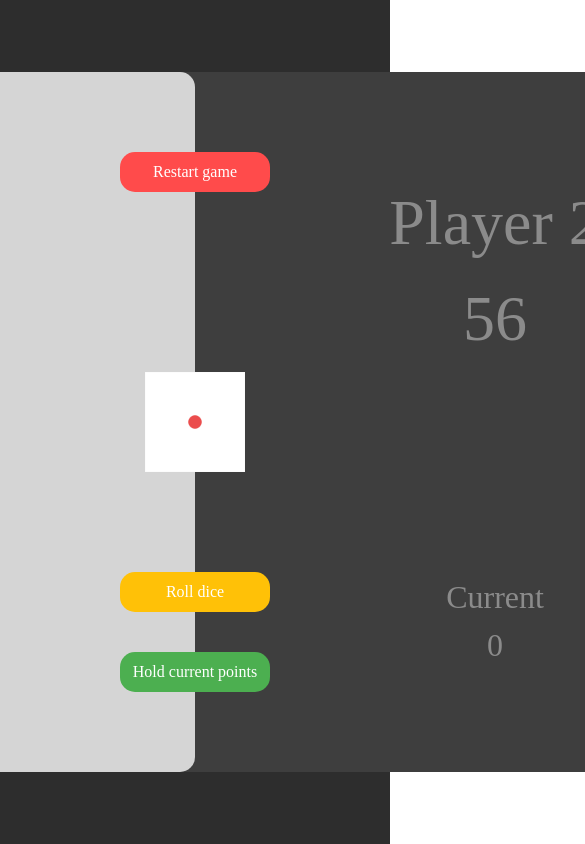
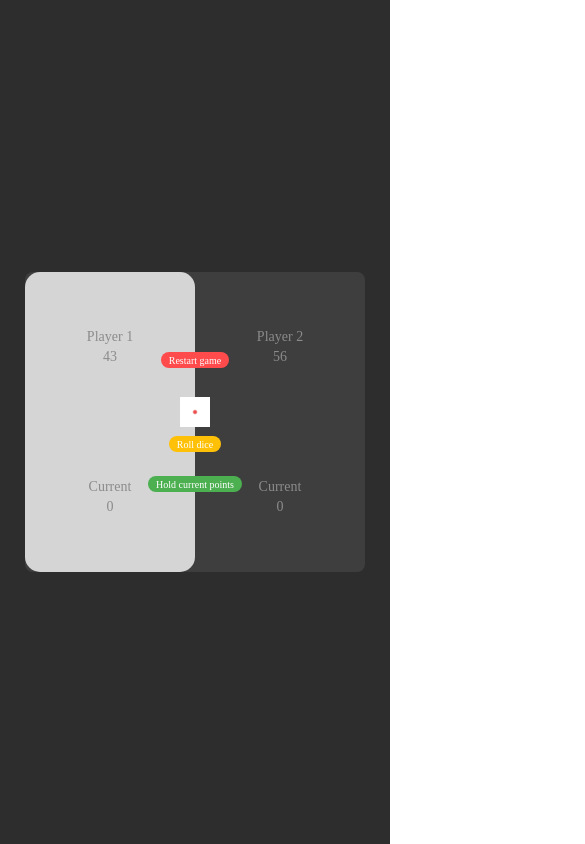
Before and after one commit to Ameer2000Mzori/Dice-Game-With-Tailwind, a website: page src/index.html in a window 390 px wide. Shown: the top 844 px of the page, 585 px wide, since content can reach past the window. Drawn offline with Linux system fonts and the light colour scheme; a web font is replaced by a local one.

Commit message:
Made the entire app responsive

```diff
--- a/src/index.html
+++ b/src/index.html
@@ -26,40 +26,65 @@
     >
       <div
         id="header-Wrap"
-        class="w-[1200px] h-[700px] relative flex flex-row text-center items-center justify-center bg-[#3E3E3E] rounded-lg"
+        class="max-[810px]:w-[700px] max-sm:w-[340px] max-sm:h-[300px] w-[1000px] h-[500px] relative flex flex-row text-center items-center justify-center bg-[#3E3E3E] rounded-lg"
       >
         <div id="header-Left" class="players-container current-Player">
           <div>
-            <div class="player-scores-1">Player 1</div>
-            <div class="player-scores-1">43</div>
+            <div class="player-scores-1 max-[810px]:text-[40px] max-sm:text-sm">
+              Player 1
+            </div>
+            <div class="player-scores-1 max-[810px]:text-[40px] max-sm:text-sm">
+              43
+            </div>
           </div>
           <div>
-            <div class="player-scores-2">Current</div>
-            <div class="player-scores-2">0</div>
+            <div class="player-scores-2 max-[810px]:text-[40px] max-sm:text-sm">
+              Current
+            </div>
+            <div class="player-scores-2 max-[810px]:text-[40px] max-sm:text-sm">
+              0
+            </div>
           </div>
         </div>
         <div id="header-Right" class="players-container">
           <div>
-            <div class="player-scores-1">Player 2</div>
-            <div class="player-scores-1">56</div>
+            <div class="player-scores-1 max-[810px]:text-[40px] max-sm:text-sm">
+              Player 2
+            </div>
+            <div class="player-scores-1 max-[810px]:text-[40px] max-sm:text-sm">
+              56
+            </div>
           </div>
           <div>
-            <div class="player-scores-2">Current</div>
-            <div class="player-scores-2">0</div>
+            <div class="player-scores-2 max-[810px]:text-[40px] max-sm:text-sm">
+              Current
+            </div>
+            <div class="player-scores-2 max-[810px]:text-[40px] max-sm:text-sm">
+              0
+            </div>
           </div>
         </div>
         <img
-          class="absolute w-[100px] h-[100px]"
+          class="absolute w-[100px] h-[100px] mb-5 max-sm:w-[30px] max-sm:h-[30px]"
           src="./assets/dice-1.png"
           alt=""
         />
-        <button class="buttons-styling Restart-game" type="button">
+        <button
+          class="buttons-styling Restart-game max-sm:text-[10px] max-sm:w-auto max-sm:h-4 max-sm:px-2"
+          type="button"
+        >
           Restart game
         </button>
-        <button class="buttons-styling Roll-dice" type="button">
+        <button
+          class="buttons-styling Roll-dice max-sm:text-[10px] max-sm:h-4 max-sm:w-auto max-sm:px-2 max-sm:bottom-[120px]"
+          type="button"
+        >
           Roll dice
         </button>
-        <button class="buttons-styling Hold-current-points" type="button">
+        <button
+          class="buttons-styling Hold-current-points max-sm:text-[10px] max-sm:h-4 max-sm:w-auto max-sm:px-2"
+          type="button"
+        >
           Hold current points
         </button>
       </div>
```
Also changed, not shown: src/output.css.
